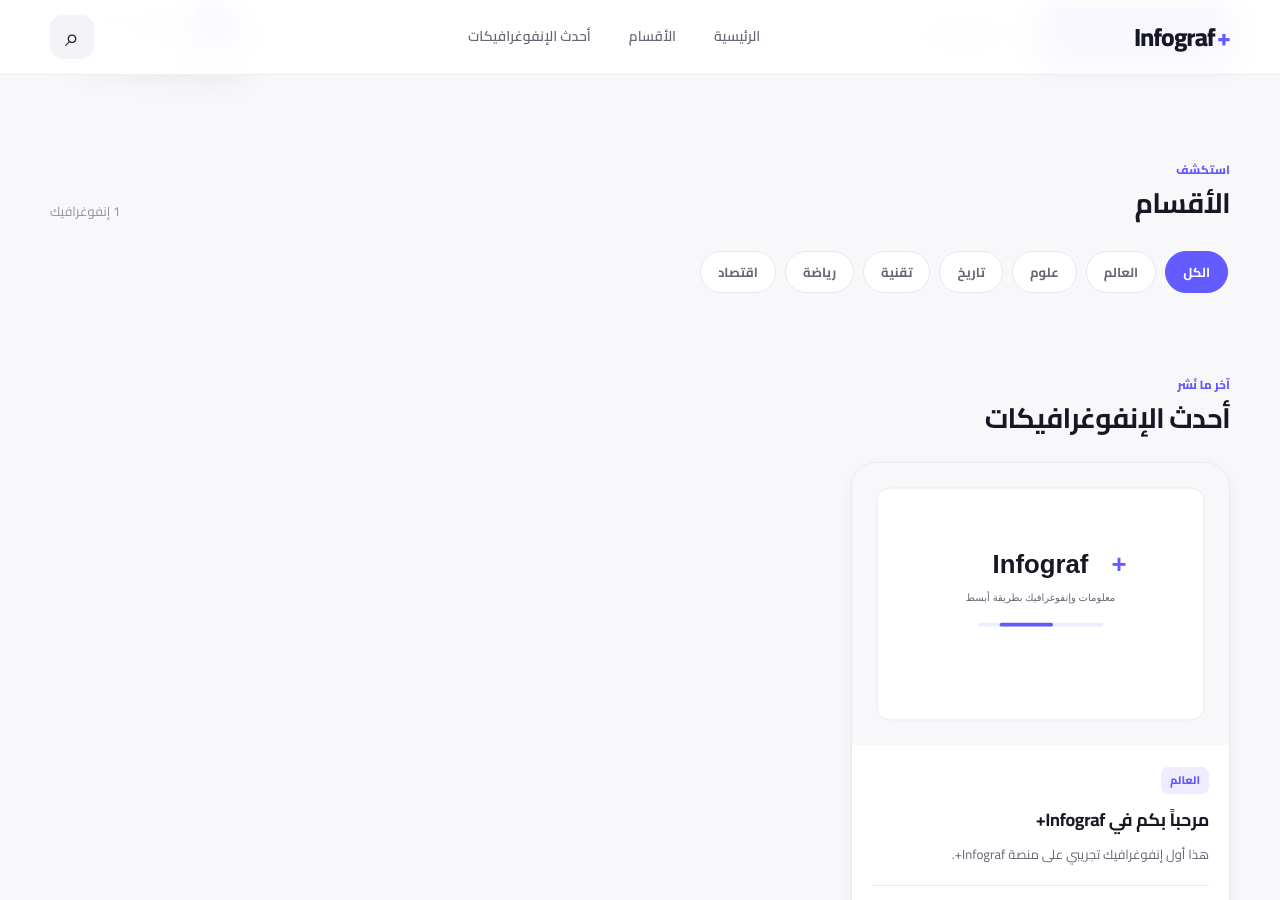
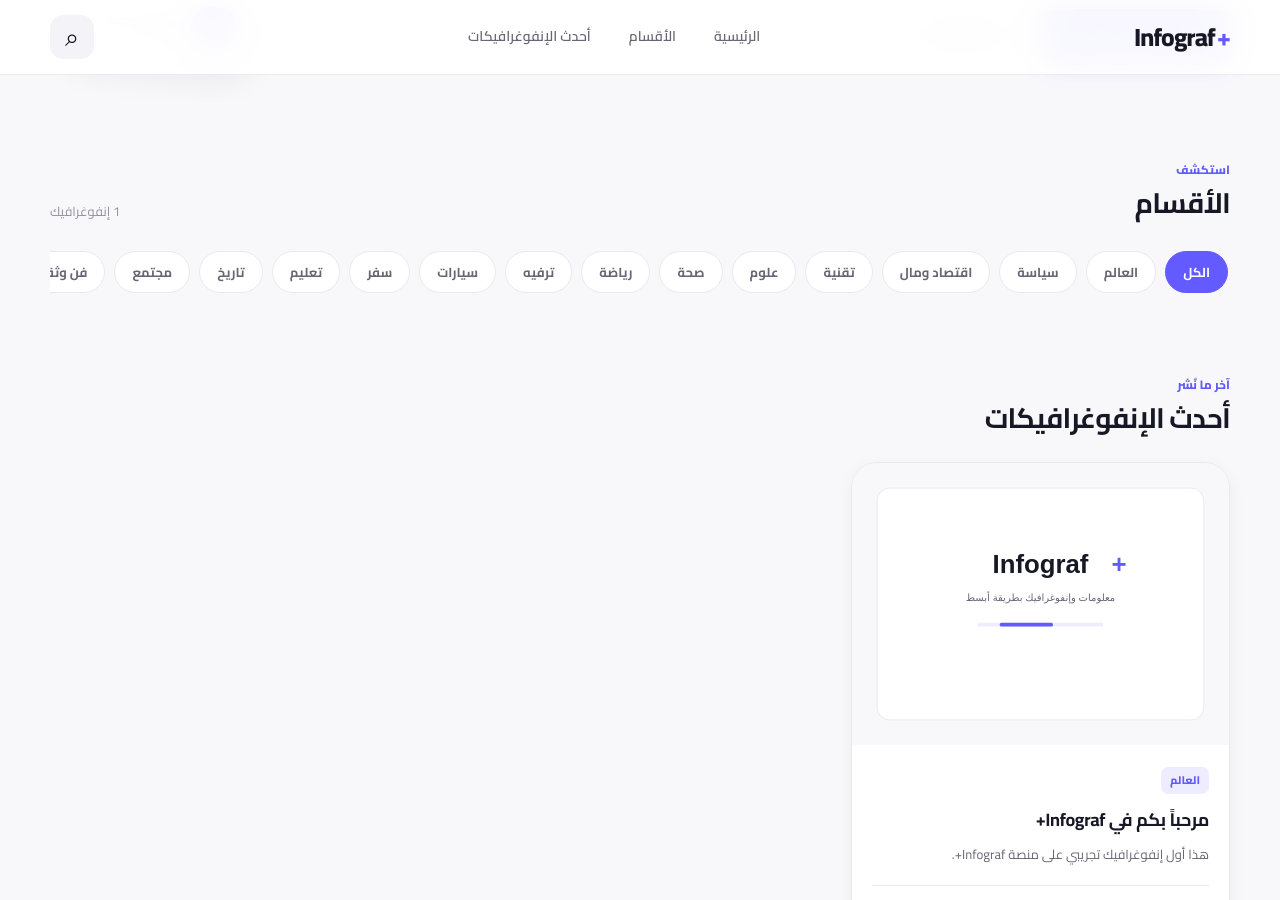
Before and after one commit to dilgash92/infograf-plus, a Jekyll site: the page built from index.html, in a window 1280 px wide and 900 px high, scrolled down 490 px. Built offline with Jekyll 4.4.1, drawn with Linux system fonts in a browser that asks for light colours; some of the changed lines change nothing that is shown.

Commit message:
Update Infograf+ categories
Refactor HTML structure and improve readability.

```diff
--- a/index.html
+++ b/index.html
@@ -6,8 +6,12 @@ description: "Infograf+ — معلومات وإنفوغرافيك بطريقة
 
 <main class="site-home">
 
-  <!-- Hero -->
+  <!-- =========================
+       HERO
+       ========================= -->
+
   <section class="hero-section">
+
     <div class="hero-content">
 
       <span class="hero-badge">
@@ -25,59 +29,108 @@ description: "Infograf+ — معلومات وإنفوغرافيك بطريقة
       </p>
 
       <div class="hero-actions">
-        <a href="#latest" class="btn btn-primary">
+
+        <a
+          href="#latest"
+          class="btn btn-primary">
           اكتشف الإنفوغرافيكات
         </a>
 
-        <a href="#categories" class="btn btn-secondary">
+        <a
+          href="#categories"
+          class="btn btn-secondary">
           تصفح الأقسام
         </a>
+
       </div>
 
     </div>
 
-    <div class="hero-visual" aria-hidden="true">
+
+    <!-- Hero visual -->
+
+    <div
+      class="hero-visual"
+      aria-hidden="true">
 
       <div class="visual-card visual-card-main">
+
         <div class="visual-top">
+
           <span></span>
           <span></span>
           <span></span>
+
         </div>
 
+
         <div class="visual-bars">
+
           <div style="height: 42%;"></div>
+
           <div style="height: 68%;"></div>
+
           <div style="height: 52%;"></div>
+
           <div style="height: 88%;"></div>
+
           <div style="height: 74%;"></div>
+
         </div>
 
+
         <div class="visual-line"></div>
+
       </div>
 
+
       <div class="visual-card visual-card-small">
+
         <strong>+</strong>
-        <span>معلومة جديدة</span>
+
+        <span>
+          معلومة جديدة
+        </span>
+
       </div>
 
     </div>
+
   </section>
 
 
-  <!-- Categories -->
-  <section class="categories-section" id="categories">
+  <!-- =========================
+       CATEGORIES
+       ========================= -->
+
+  <section
+    class="categories-section"
+    id="categories">
 
     <div class="section-heading">
+
       <div>
-        <span class="section-kicker">استكشف</span>
-        <h2>الأقسام</h2>
+
+        <span class="section-kicker">
+          استكشف
+        </span>
+
+        <h2>
+          الأقسام
+        </h2>
+
       </div>
 
+
       <span class="section-count">
-        {{ site.posts.size }} إنفوغرافيك
+
+        {{ site.posts.size }}
+        إنفوغرافيك
+
       </span>
+
     </div>
+
 
     <div class="category-list">
 
@@ -85,49 +138,169 @@ description: "Infograf+ — معلومات وإنفوغرافيك بطريقة
         type="button"
         class="category-chip active"
         data-category="all">
+
         الكل
+
       </button>
+
 
       <button
         type="button"
         class="category-chip"
         data-category="العالم">
+
         العالم
+
       </button>
+
+
+      <button
+        type="button"
+        class="category-chip"
+        data-category="سياسة">
+
+        سياسة
+
+      </button>
+
+
+      <button
+        type="button"
+        class="category-chip"
+        data-category="اقتصاد ومال">
+
+        اقتصاد ومال
+
+      </button>
+
+
+      <button
+        type="button"
+        class="category-chip"
+        data-category="تقنية">
+
+        تقنية
+
+      </button>
+
 
       <button
         type="button"
         class="category-chip"
         data-category="علوم">
+
         علوم
+
       </button>
+
+
+      <button
+        type="button"
+        class="category-chip"
+        data-category="صحة">
+
+        صحة
+
+      </button>
+
+
+      <button
+        type="button"
+        class="category-chip"
+        data-category="رياضة">
+
+        رياضة
+
+      </button>
+
+
+      <button
+        type="button"
+        class="category-chip"
+        data-category="ترفيه">
+
+        ترفيه
+
+      </button>
+
+
+      <button
+        type="button"
+        class="category-chip"
+        data-category="سيارات">
+
+        سيارات
+
+      </button>
+
+
+      <button
+        type="button"
+        class="category-chip"
+        data-category="سفر">
+
+        سفر
+
+      </button>
+
+
+      <button
+        type="button"
+        class="category-chip"
+        data-category="تعليم">
+
+        تعليم
+
+      </button>
+
 
       <button
         type="button"
         class="category-chip"
         data-category="تاريخ">
+
         تاريخ
+
       </button>
+
 
       <button
         type="button"
         class="category-chip"
-        data-category="تقنية">
-        تقنية
+        data-category="مجتمع">
+
+        مجتمع
+
       </button>
+
 
       <button
         type="button"
         class="category-chip"
-        data-category="رياضة">
-        رياضة
+        data-category="فن وثقافة">
+
+        فن وثقافة
+
       </button>
+
 
       <button
         type="button"
         class="category-chip"
-        data-category="اقتصاد">
-        اقتصاد
+        data-category="طبيعة وبيئة">
+
+        طبيعة وبيئة
+
+      </button>
+
+
+      <button
+        type="button"
+        class="category-chip"
+        data-category="منوع">
+
+        منوع
+
       </button>
 
     </div>
@@ -135,26 +308,46 @@ description: "Infograf+ — معلومات وإنفوغرافيك بطريقة
   </section>
 
 
-  <!-- Latest Infographics -->
-  <section class="latest-section" id="latest">
+  <!-- =========================
+       LATEST INFOGRAPHICS
+       ========================= -->
+
+  <section
+    class="latest-section"
+    id="latest">
 
     <div class="section-heading">
+
       <div>
-        <span class="section-kicker">آخر ما نُشر</span>
-        <h2>أحدث الإنفوغرافيكات</h2>
+
+        <span class="section-kicker">
+          آخر ما نُشر
+        </span>
+
+        <h2>
+          أحدث الإنفوغرافيكات
+        </h2>
+
       </div>
+
     </div>
 
 
     {% if site.posts.size > 0 %}
 
-    <div class="infographic-grid" id="infographic-grid">
+      <div
+        class="infographic-grid"
+        id="infographic-grid">
+
 
         {% for post in site.posts %}
 
           <article
             class="infographic-card"
             data-category="{{ post.category | escape }}">
+
+
+            <!-- Image -->
 
             <a
               href="{{ post.url | relative_url }}"
@@ -171,7 +364,11 @@ description: "Infograf+ — معلومات وإنفوغرافيك بطريقة
               {% else %}
 
                 <div class="image-placeholder">
-            <span>Infograf+</span>
+
+                  <span>
+                    Infograf+
+                  </span>
+
                 </div>
 
               {% endif %}
@@ -179,35 +376,68 @@ description: "Infograf+ — معلومات وإنفوغرافيك بطريقة
             </a>
 
 
+            <!-- Content -->
+
             <div class="infographic-card-content">
 
+
               {% if post.category %}
+
                 <span class="card-category">
+
                   {{ post.category }}
+
                 </span>
+
               {% endif %}
 
+
               <h3>
-            <a href="{{ post.url | relative_url }}">
+
+                <a
+                  href="{{ post.url | relative_url }}">
+
                   {{ post.title }}
+
                 </a>
+
               </h3>
 
+
               {% if post.description %}
+
                 <p>
+
                   {{ post.description }}
+
                 </p>
+
               {% endif %}
+
 
               <div class="card-meta">
 
-            <time datetime="{{ post.date | date_to_xmlschema }}">
+
+                {% if post.date %}
+
+                  <time
+                    datetime="{{ post.date | date_to_xmlschema }}">
+
                     {{ post.date | date: "%d/%m/%Y" }}
+
                   </time>
 
+                {% endif %}
+
+
                 <span class="read-more">
+
                   عرض الإنفوغرافيك
-              <span aria-hidden="true">←</span>
+
+                  <span aria-hidden="true">
+                    ←
+                  </span>
+
                 </span>
 
               </div>
@@ -218,20 +448,26 @@ description: "Infograf+ — معلومات وإنفوغرافيك بطريقة
 
         {% endfor %}
 
+
       </div>
+
 
     {% else %}
 
+
       <!-- Empty state -->
+
       <div class="empty-state">
 
         <div class="empty-icon">
           +
         </div>
 
+
         <h3>
           أول إنفوغرافيك قريباً
         </h3>
+
 
         <p>
           عندما تضيف أول إنفوغرافيك من لوحة التحكم،
@@ -240,12 +476,16 @@ description: "Infograf+ — معلومات وإنفوغرافيك بطريقة
 
       </div>
 
+
     {% endif %}
 
   </section>
 
 
-  <!-- About / CTA -->
+  <!-- =========================
+       ABOUT
+       ========================= -->
+
   <section class="about-section">
 
     <div class="about-content">
@@ -254,20 +494,40 @@ description: "Infograf+ — معلومات وإنفوغرافيك بطريقة
         عن Infograf+
       </span>
 
+
       <h2>
+
         معلومات كثيرة.<br>
-        <span>طريقة أبسط لفهمها.</span>
+
+        <span>
+          طريقة أبسط لفهمها.
+        </span>
+
       </h2>
 
+
       <p>
-        نحول البيانات والأرقام والأحداث إلى محتوى بصري
-        مختصر وسهل القراءة.
+
+        نحول البيانات والأرقام والأحداث
+        إلى محتوى بصري مختصر وسهل القراءة.
+
       </p>
 
     </div>
 
-    <div class="about-mark" aria-hidden="true">
-      <span>Infograf</span><strong>+</strong>
+
+    <div
+      class="about-mark"
+      aria-hidden="true">
+
+      <span>
+        Infograf
+      </span>
+
+      <strong>
+        +
+      </strong>
+
     </div>
 
   </section>
```
Lines whose indentation alone changed are shown as unchanged.
